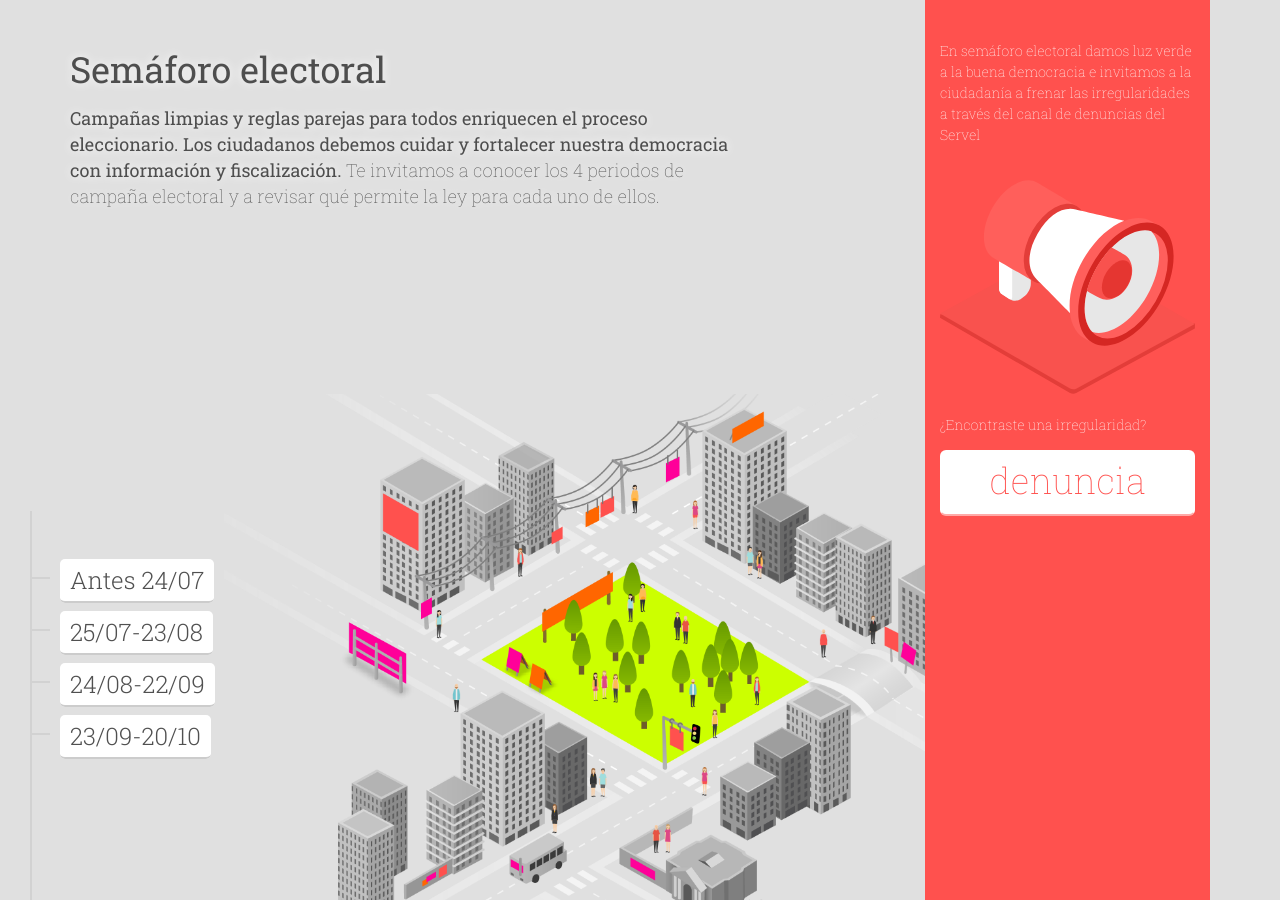
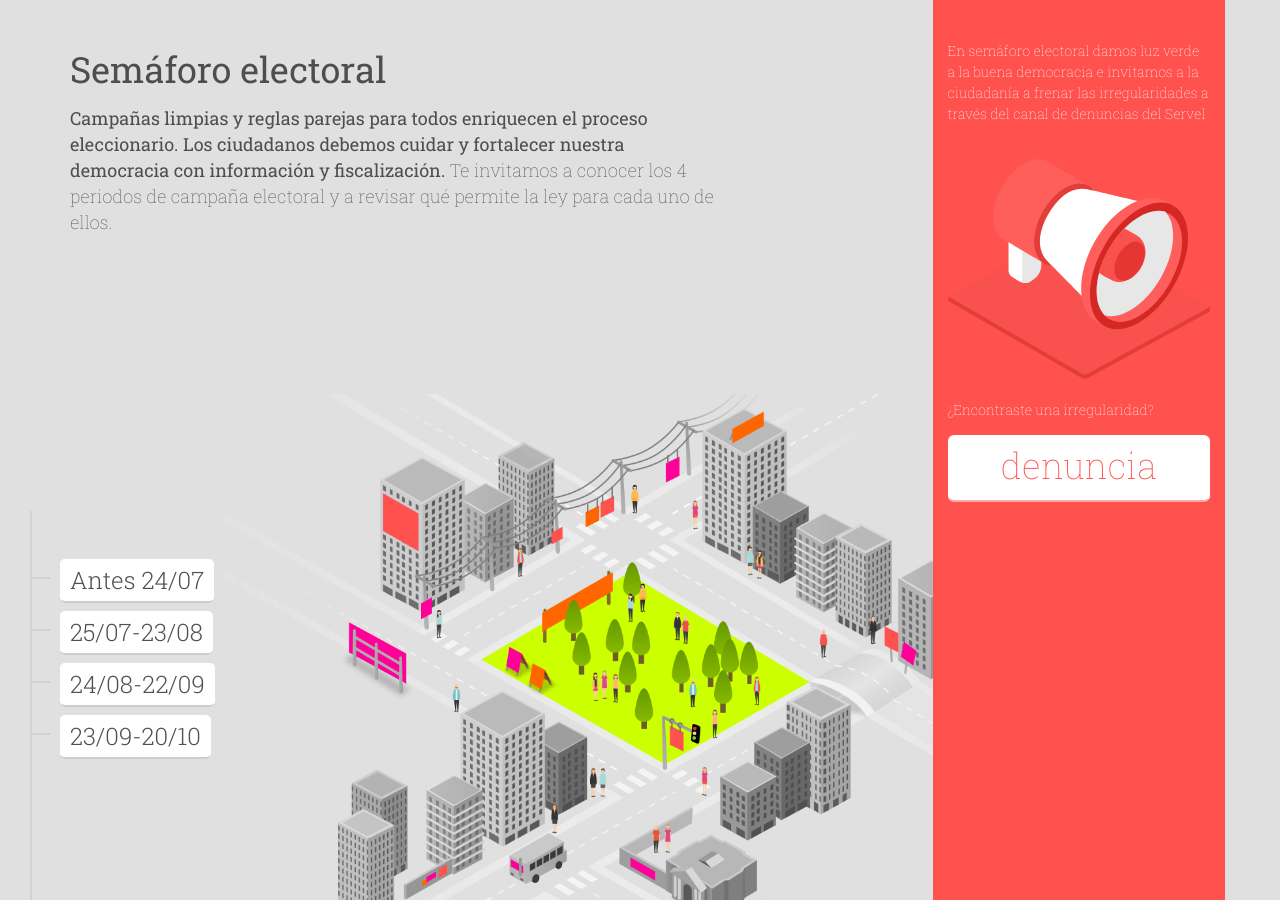
Before and after one commit to ciudadanointeligente/semaforo-electoral, a Jekyll site: the page built from index.html, in a window 1280 px wide and 900 px high. Built offline with Jekyll 4.4.1, drawn with Linux system fonts in a browser that asks for light colours; nearby versions of some CDN libraries.

Commit message:
Color hero en responsive

```diff
--- a/_sass/_base.scss
+++ b/_sass/_base.scss
@@ -200,8 +200,7 @@ pre {
 }
 
 .hero {
-  padding: 50px 0;
-  text-shadow: 0px 0px 10px white;
+  padding: 50px 15px;
 }
 
 .light {
@@ -461,6 +460,7 @@ p.bajada {
 
   section:nth-child(2) {
     background-image: none;
+    background: $green;
   }
 
   #section1 h1 {
--- a/_sass/_layout.scss
+++ b/_sass/_layout.scss
@@ -36,6 +36,7 @@ header img {
 .site-nav {
     float: right;
     line-height: 56px;
+    z-index: 1;
 
     .menu-icon {
         display: none;
--- a/index.html
+++ b/index.html
@@ -48,8 +48,8 @@ layout: default
     </nav>
 
     <section class="section section1" id="section1">
+      <div class="container">
       <div class="row">
-      <div class="container">
         <div class="col-md-7 hero">
           <h1>Semáforo electoral</h1>
           <h4>Campañas limpias y reglas parejas para todos enriquecen el proceso eleccionario. Los ciudadanos debemos cuidar y fortalecer nuestra democracia con información y fiscalización. <span class="light">Te invitamos a conocer los 4 periodos de campaña electoral y a revisar qué permite la ley para cada uno de ellos.</span></h4>
```
